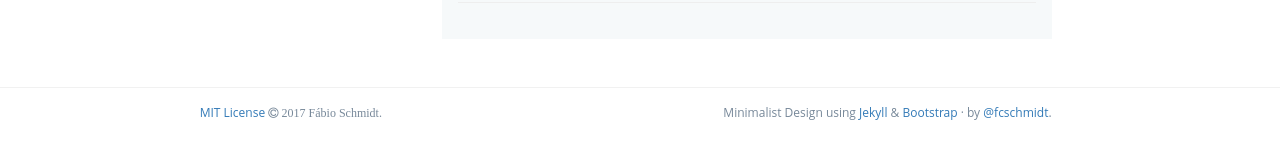
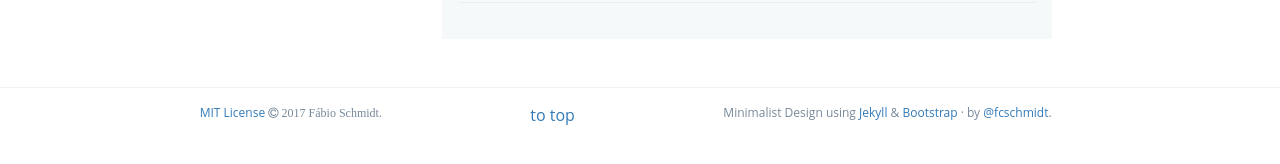
Before and after one commit to fcschmidt/fcschmidt.github.io, a Jekyll site: the page built from index.html, in a window 1280 px wide. Shown: the part 671-835 px from the top of the page. Built offline with Jekyll 4.4.1, drawn with Linux system fonts in a browser that asks for light colours; nearby versions of some CDN libraries; the list of posts is cut into pages by our own code; comment, search, counter and statistics services are not loaded.

Commit message:
Add To top

```diff
--- a/_includes/footer.html
+++ b/_includes/footer.html
@@ -5,6 +5,7 @@
                 <a href="http://opensource.org/licenses/MIT" target="_blank">MIT&nbsp;License</a>
                 <i class="fa fa-copyright"> {{ site.time | date: '%Y' }} {{ site.name}}.</i>
              </p>
+             <a href="#">to top</a>
              <p class="author__create">
                  Minimalist Design using <a href="http://jekyllrb.com/" target="_blank" data-toggle="tooltip" title="Jekyll">Jekyll</a> &amp;
                  <a href="http://getbootstrap.com/" target="_blank" data-toggle="tooltip" title="Bootstrap">Bootstrap</a> &middot;
```
Lines whose indentation alone changed are shown as unchanged.
